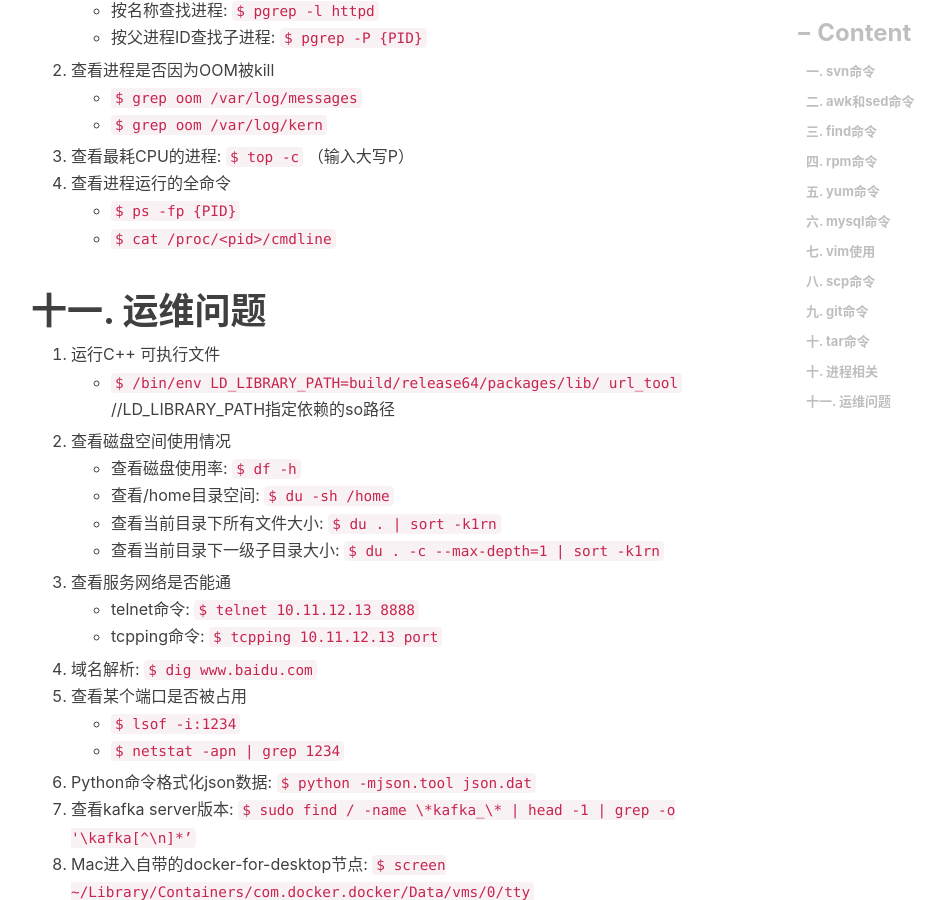
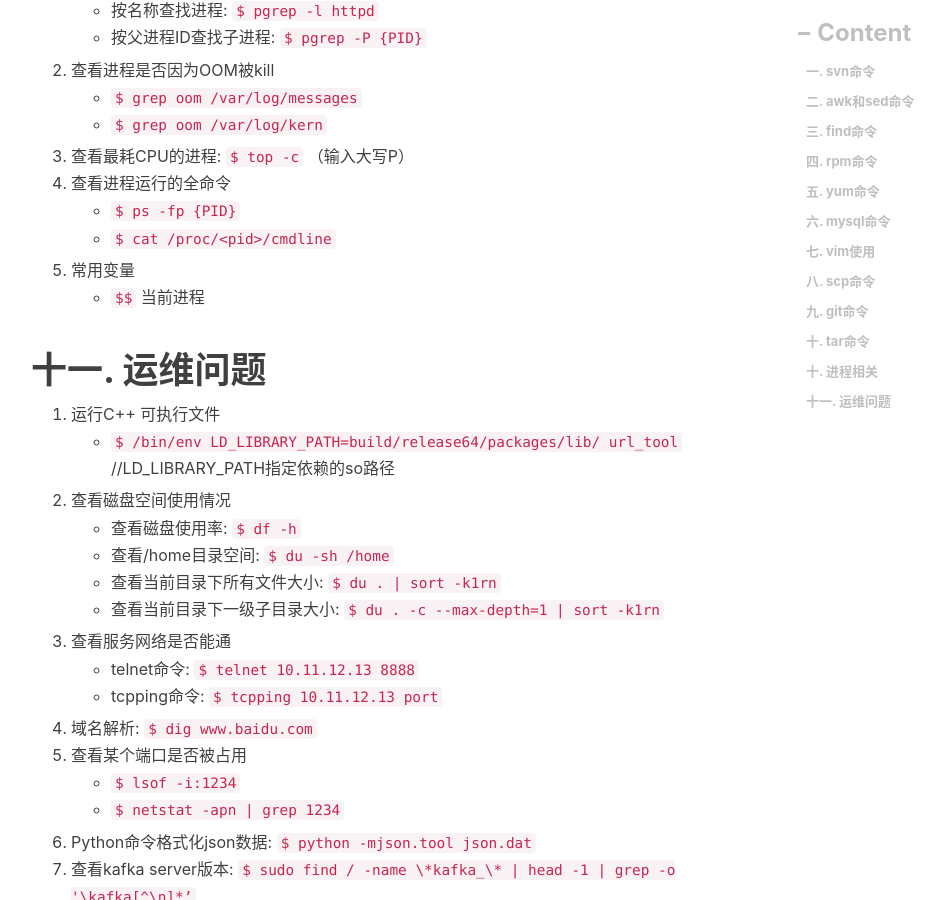
Before and after one commit to engru/chenguolin.github.io, a Jekyll site: the page built from _posts/2016-09-27-【Linux-10】Linux开发运维总结.md, in a window 1280 px wide and 900 px high, scrolled down 4531 px. Shown: the whole window, without its empty margins (234-1179 px from the left). Built offline with Jekyll 4.4.1, drawn with Linux system fonts in a browser that asks for light colours; nearby versions of some CDN libraries; comment, search, counter and statistics services are not loaded.

Commit message:
Update 2016-09-27-【Linux-10】Linux开发运维总结.md

```diff
--- a/_posts/2016-09-27-【Linux-10】Linux开发运维总结.md
+++ b/_posts/2016-09-27-【Linux-10】Linux开发运维总结.md
@@ -119,6 +119,8 @@ tags:         #标签
 4. 查看进程运行的全命令
    + `$ ps -fp {PID}`
    + `$ cat /proc/<pid>/cmdline`
+5. 常用变量
+   + `$$` 当前进程
 
 # 十一. 运维问题
 1. 运行C++ 可执行文件
```
